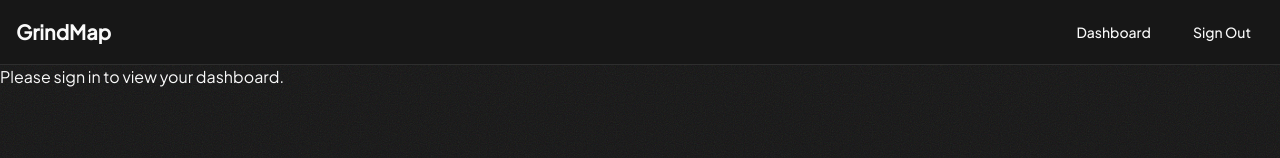
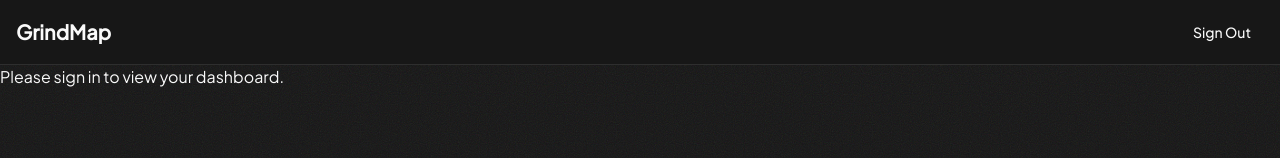
Before and after one commit to user-synax/grind-map, a Next.js app: page /dashboard in a window 1280 px wide. Shown: the top 158 px of the page. Built offline with nearby package versions, Linux system fonts and the light colour scheme; no server answers.

Commit message:
Update navbar component with navigation links

```diff
--- a/src/components/navbar.tsx
+++ b/src/components/navbar.tsx
@@ -21,11 +21,6 @@ export function Navbar() {
             <span className="text-xl font-semibold text-[#fafafa]">GrindMap</span>
           </Link>
           <div className="flex items-center space-x-4">
-            <Link href="/dashboard">
-              <Button variant="ghost" className="text-[#fafafa] hover:text-[#3ecf8e]">
-                Dashboard
-              </Button>
-            </Link>
             <UserButton />
             <SignOutButton>
               <Button variant="ghost" className="text-[#fafafa] hover:text-[#ef4444]">
```
